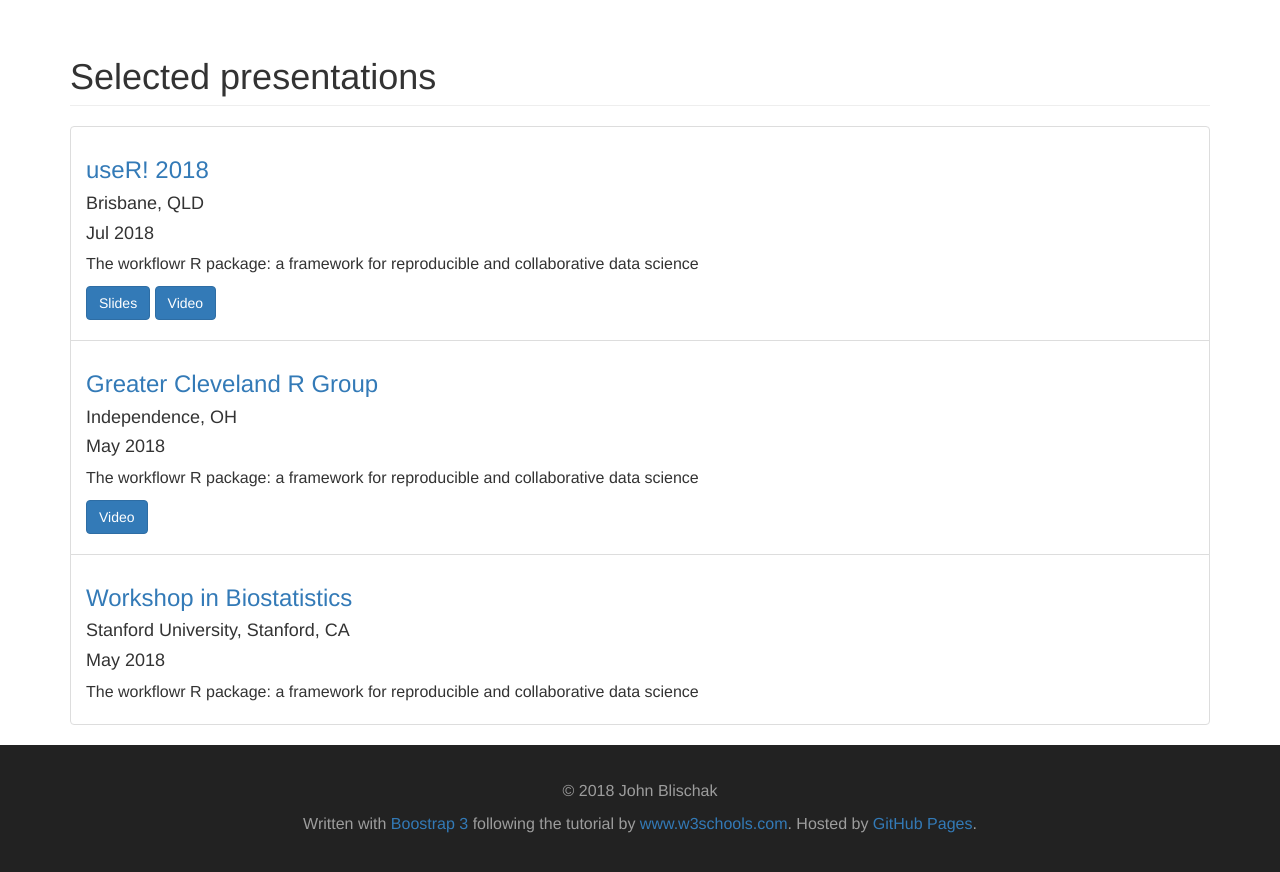
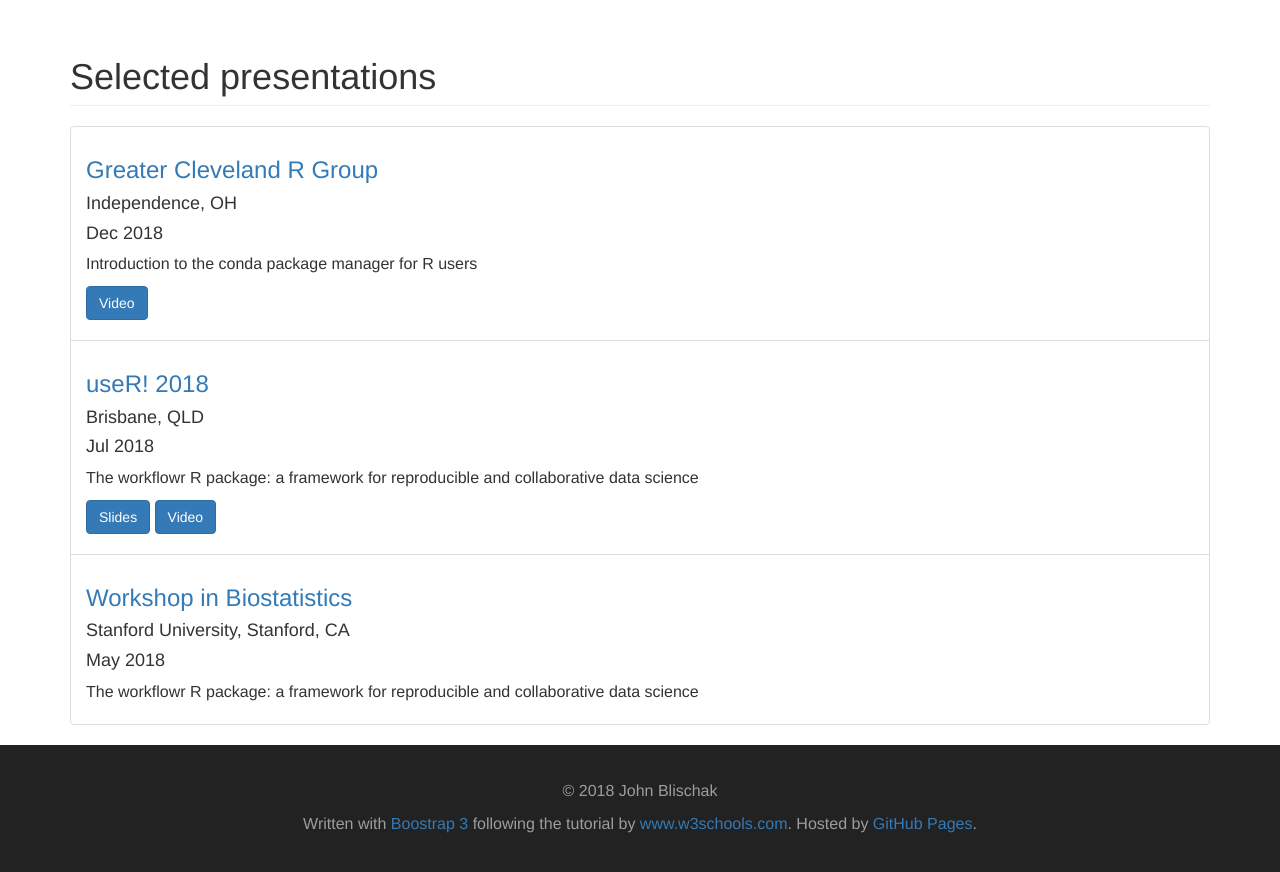
Before and after one commit to jdblischak/jdblischak.com, a plain HTML site: page index.html in a window 1280 px wide. Shown: the part 2620-3492 px from the top of the page. Drawn offline with nearby package versions, Linux system fonts and the light colour scheme.

Commit message:
Update Presentations.

```diff
--- a/index.html
+++ b/index.html
@@ -280,6 +280,21 @@
     </div>
 
     <ul class="list-group">
+
+      <li class="list-group-item">
+        <h3><a href="https://www.meetup.com/Cleveland-UseR-Group/events/255967910/">Greater
+            Cleveland R Group</a></h3>
+        <h4>Independence, OH</h4>
+        <h4>Dec 2018</h4>
+        <p>
+	  Introduction to the conda package manager for R users
+        </p>
+        <p>
+          <a href="https://www.youtube.com/watch?v=ag25635lQQU" class="btn btn-primary"
+            role="button">Video</a>
+        </p>
+      </li>
+
       <li class="list-group-item">
         <h3><a href="https://user2018.r-project.org/">useR! 2018</a></h3>
         <h4>Brisbane, QLD</h4>
@@ -292,21 +307,6 @@
           <a href="https://speakerdeck.com/jdblischak/the-workflowr-r-package-a-framework-for-reproducible-and-collaborative-data-science"
             class="btn btn-primary" role="button">Slides</a>
           <a href="https://www.youtube.com/watch?v=GrqM2VqIQ20&t" class="btn btn-primary"
-            role="button">Video</a>
-        </p>
-      </li>
-
-      <li class="list-group-item">
-        <h3><a href="https://www.meetup.com/Cleveland-UseR-Group/events/248265961/">Greater
-            Cleveland R Group</a></h3>
-        <h4>Independence, OH</h4>
-        <h4>May 2018</h4>
-        <p>
-          The workflowr R package: a framework for reproducible and
-          collaborative data science
-        </p>
-        <p>
-          <a href="https://www.youtube.com/watch?v=YmRglD2oDbY" class="btn btn-primary"
             role="button">Video</a>
         </p>
       </li>
```
